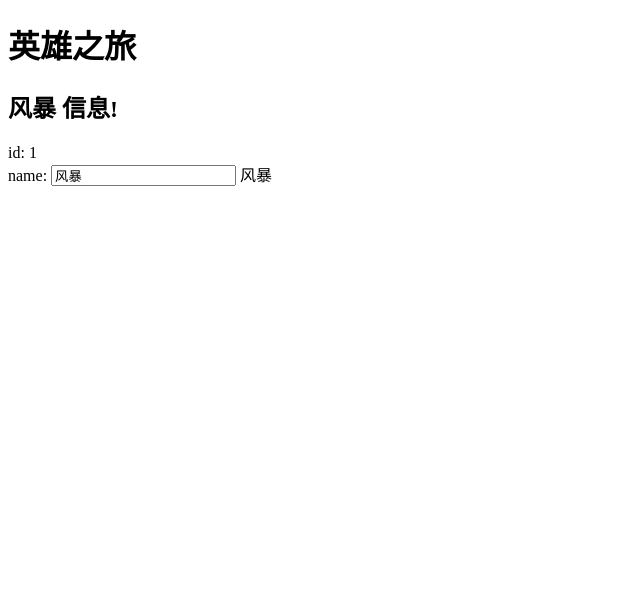
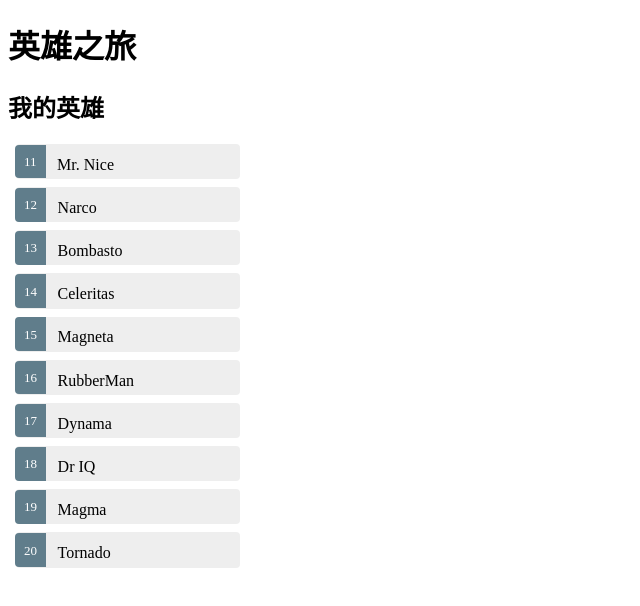
Before and after one commit to lzjslqq/Heroes, an Angular app: page / in a window 1280 px wide. Shown: the top 606 px of the page, without its empty margins (0-640 px from the left). Built offline with nearby package versions, Linux system fonts and the light colour scheme.

Commit message:
主从结构

```diff
--- a/src/app/app.component.ts
+++ b/src/app/app.component.ts
@@ -4,21 +4,96 @@
   name: string;
 }
 
+const HEROES: Hero[] = [
+  { id: 11, name: 'Mr. Nice' },
+  { id: 12, name: 'Narco' },
+  { id: 13, name: 'Bombasto' },
+  { id: 14, name: 'Celeritas' },
+  { id: 15, name: 'Magneta' },
+  { id: 16, name: 'RubberMan' },
+  { id: 17, name: 'Dynama' },
+  { id: 18, name: 'Dr IQ' },
+  { id: 19, name: 'Magma' },
+  { id: 20, name: 'Tornado' }
+];
+
 @Component({
   selector: 'app-root',
   // templateUrl: './app.component.html',
   template: `
   <h1>{{title}}</h1>
-  <h2>{{hero.name}} 信息!</h2>
-  <div><label>id: </label>{{hero.id}}</div>
-  <div><label>name: </label>
-  <input  placeholder="输入英雄名称" [(ngModel)]='hero.name' />
-  {{hero.name}}
+  <h2>我的英雄</h2>
+  <ul class="heroes">
+    <li *ngFor='let hero of heroes' [class.selected]='hero===selectHero' (click)='onSelect(hero)'>
+      <span class='badge'>{{hero.id}}</span>{{hero.name}}
+    </li>
+  </ul>
+  <div *ngIf='selectHero'>
+    <h2>{{selectHero.name}} 详情!</h2>
+    <div><label>id: </label>{{selectHero.id}}</div>
+    <div><label>name: </label>
+      <input  placeholder="输入英雄名称" [(ngModel)]='selectHero.name' />{{selectHero.name}}
+    </div>
   </div>
   `,
-  styleUrls: ['./app.component.css']
+  // styleUrls: ['./app.component.css']
+  styles: [`
+  .selected {
+    background-color: #CFD8DC !important;
+    color: white;
+  }
+  .heroes {
+    margin: 0 0 2em 0;
+    list-style-type: none;
+    padding: 0;
+    width: 15em;
+  }
+  .heroes li {
+    cursor: pointer;
+    position: relative;
+    left: 0;
+    background-color: #EEE;
+    margin: .5em;
+    padding: .3em 0;
+    height: 1.6em;
+    border-radius: 4px;
+  }
+  .heroes li.selected:hover {
+    background-color: #BBD8DC !important;
+    color: white;
+  }
+  .heroes li:hover {
+    color: #607D8B;
+    background-color: #DDD;
+    left: .1em;
+  }
+  .heroes .text {
+    position: relative;
+    top: -3px;
+  }
+  .heroes .badge {
+    display: inline-block;
+    font-size: small;
+    color: white;
+    padding: 0.8em 0.7em 0 0.7em;
+    background-color: #607D8B;
+    line-height: 1em;
+    position: relative;
+    left: -1px;
+    top: -4px;
+    height: 1.8em;
+    margin-right: .8em;
+    border-radius: 4px 0 0 4px;
+  }
+`]
 })
 export class AppComponent {
+
   title = '英雄之旅';
-  hero: Hero = { id: 1, name: '风暴' };
+  selectHero: Hero;
+  heroes = HEROES;
+
+  onSelect(hero: Hero) {
+    this.selectHero = hero;
+  }
 }
```
